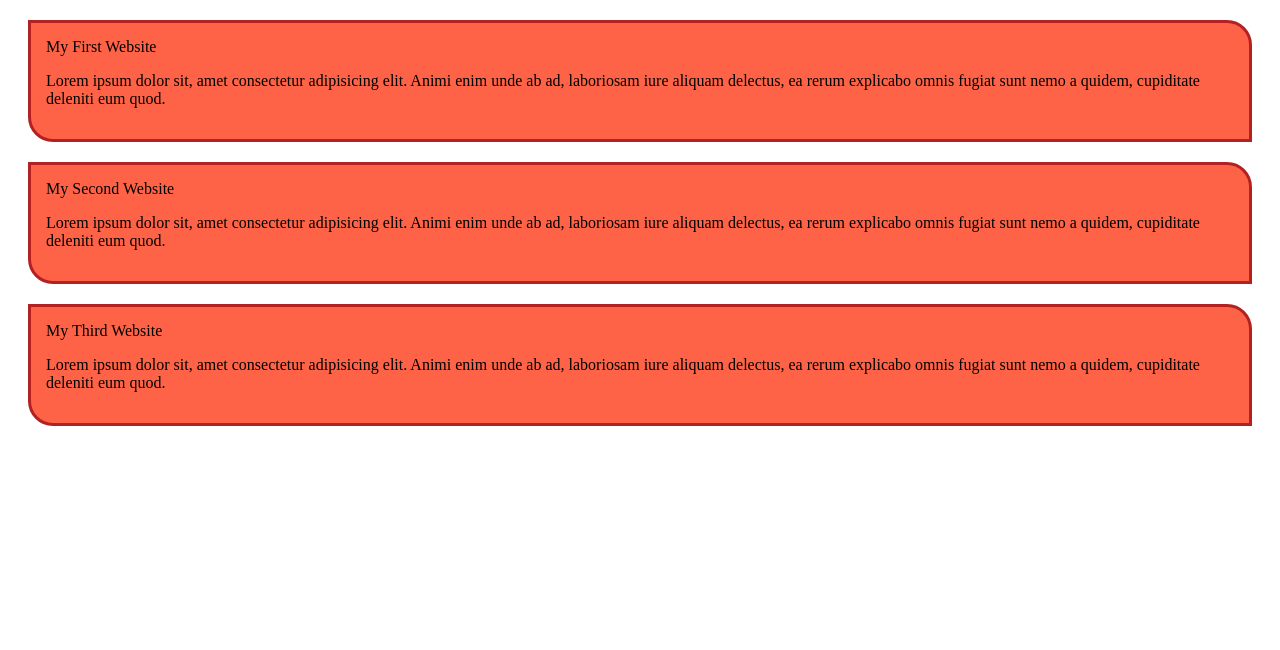
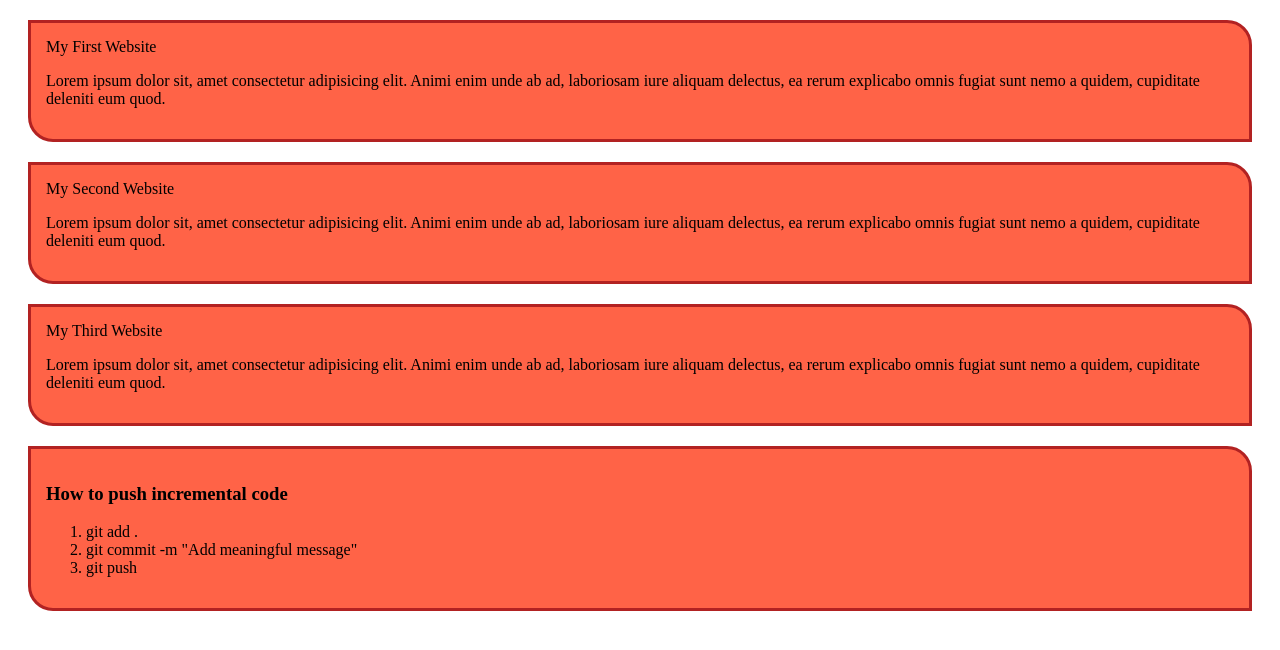
Before and after one commit to iammrranik/first-repo, a plain HTML site: page index.html in a window 1280 px wide. Drawn offline with Linux system fonts and the light colour scheme.

Commit message:
Added a list of git command

```diff
--- a/index.html
+++ b/index.html
@@ -19,5 +19,13 @@
         <head>My Third Website</head>
         <p>Lorem ipsum dolor sit, amet consectetur adipisicing elit. Animi enim unde ab ad, laboriosam iure aliquam delectus, ea rerum explicabo omnis fugiat sunt nemo a quidem, cupiditate deleniti eum quod.</p>
     </div>
+    <div>
+        <h3>How to push incremental code</h3>
+        <ol>
+            <li>git add .</li>
+            <li>git commit -m "Add meaningful message"</li>
+            <li>git push</li>
+        </ol>
+    </div>
 </body>
 </html>
```
